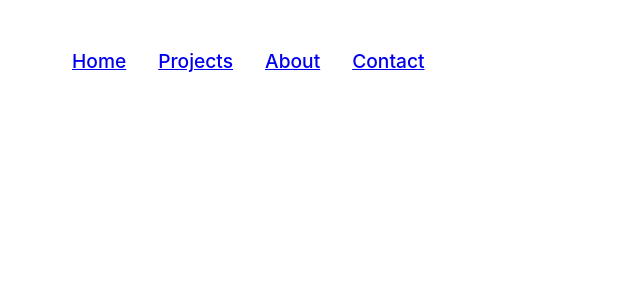
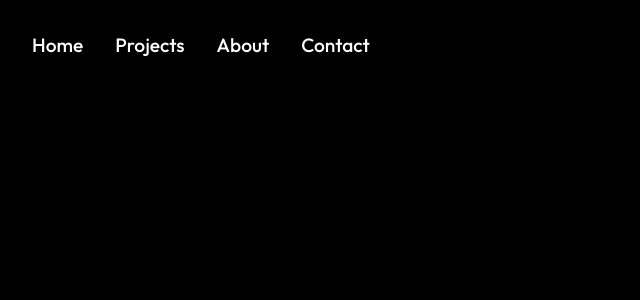
Before and after one commit to judy-chelangat/chefs-website, a React (Create React App) app: page / in a window 1280 px wide. Shown: the top 300 px of the page, without its empty margins (0-640 px from the left). Built offline with nearby package versions, Linux system fonts and the light colour scheme.

Commit message:
added styling for the whole body

```diff
--- a/src/index.css
+++ b/src/index.css
@@ -1,13 +1,41 @@
-body {
-  margin: 0;
-  font-family: -apple-system, BlinkMacSystemFont, 'Segoe UI', 'Roboto', 'Oxygen',
-    'Ubuntu', 'Cantarell', 'Fira Sans', 'Droid Sans', 'Helvetica Neue',
-    sans-serif;
-  -webkit-font-smoothing: antialiased;
-  -moz-osx-font-smoothing: grayscale;
+@import url('https://fonts.googleapis.com/css2?family=DM+Sans:ital@0;1&family=Montserrat:wght@300;400;500&family=Outfit:wght@100;200;300;400;500;600;700;800;900&family=Raleway&family=Ubuntu:ital,wght@0,400;1,400;1,500&display=swap');
+
+*{
+  box-sizing: border-box;
+  margin:0;
+  padding: 0;
+  font-family: 'Outfit',sans-serif;
 }
 
-code {
-  font-family: source-code-pro, Menlo, Monaco, Consolas, 'Courier New',
-    monospace;
+body{
+  background-color: black;
 }
+h1,h4,p,a{
+  color: #fff;
+  text-decoration: none;
+}
+
+ul{
+  list-style: none;
+}
+.btn{
+  padding: 12px 32px;
+  font-size: 1rem;
+  text-transform: uppercase;
+  background: rgb(248,217,15);
+  color: #222;
+  border: 1px solid #fff;
+  font-weight: 600;
+  cursor: pointer;
+}
+
+.btn-light{
+  /* background:rgba(255,255,255,0.2); */
+  background: transparent;
+  color:#fff;
+}
+.btn:hover{
+  background: rgba(255,255,255,0.2);
+  color: #fff;
+  transition: 0.3s;
+}
```
